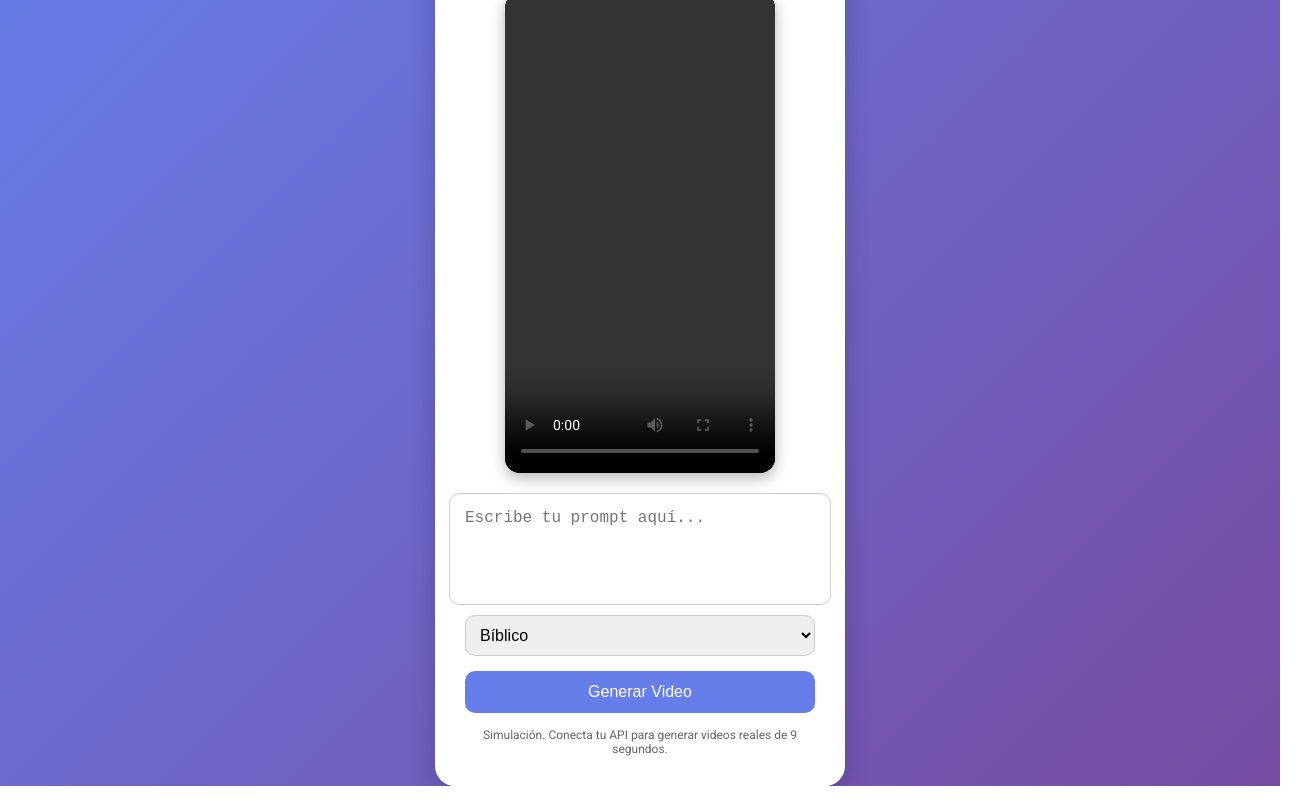
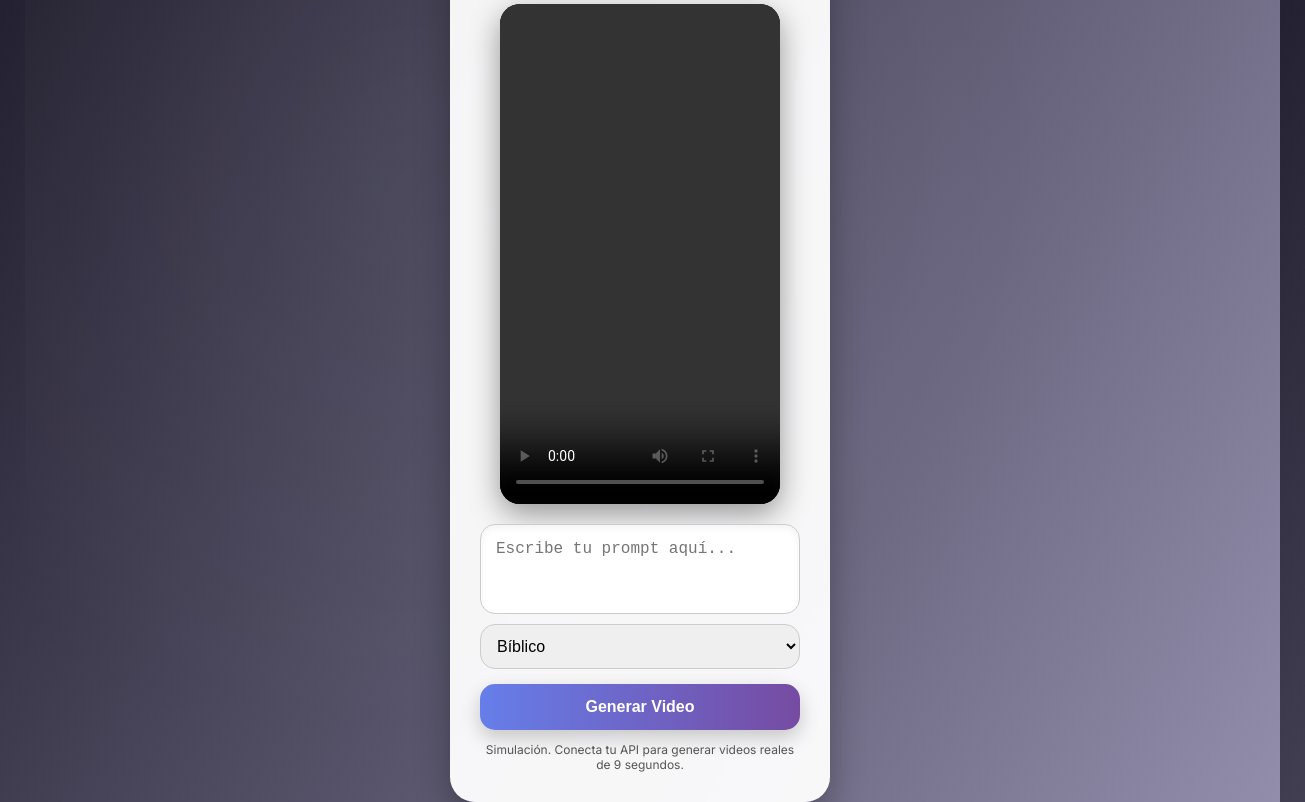
Before and after one commit to johancolombia1996-cmd/Ia, a plain HTML site: page Index.html in a window 1280 px wide. Shown: the part 116-918 px from the top of the page, 1305 px wide, since content can reach past the window. Drawn offline with Linux system fonts and the light colour scheme.

Commit message:
Update Index.html

```diff
--- a/Index.html
+++ b/Index.html
@@ -3,50 +3,140 @@
 <head>
 <meta charset="UTF-8">
 <meta name="viewport" content="width=device-width, initial-scale=1.0">
-<title>Generador de Video AI Vertical</title>
+<title>Generador de Video AI Premium</title>
 <style>
-@import url('https://fonts.googleapis.com/css2?family=Roboto:wght@400;500;700&display=swap');
+@import url('https://fonts.googleapis.com/css2?family=Inter:wght@400;500;700&display=swap');
+
+/* Reset */
+* {margin:0; padding:0; box-sizing:border-box;}
 
 body {
-    font-family: 'Roboto', sans-serif;
-    margin:0; padding:0;
-    background: linear-gradient(135deg,#667eea,#764ba2);
-    display:flex; justify-content:center; align-items:center; min-height:100vh;
+    font-family: 'Inter', sans-serif;
+    display:flex; justify-content:center; align-items:center;
+    min-height:100vh;
+    background: linear-gradient(120deg,#1f1c2c,#928dab);
+    overflow:hidden;
+}
+
+/* Animación sutil del fondo */
+body::before {
+    content:'';
+    position:absolute;
+    top:0; left:0; width:100%; height:100%;
+    background: radial-gradient(circle at 30% 30%, rgba(255,255,255,0.05), transparent 60%);
+    animation: moveBg 20s linear infinite;
+    z-index:0;
+}
+@keyframes moveBg {
+    0% {transform:translate(0,0);}
+    50% {transform:translate(50px,50px);}
+    100% {transform:translate(0,0);}
 }
 
 .container {
-    background:#fff; border-radius:20px; box-shadow:0 10px 25px rgba(0,0,0,0.2);
-    padding:30px; width:350px; max-width:90%; display:flex; flex-direction:column; align-items:center;
+    position:relative;
+    z-index:1;
+    background: rgba(255,255,255,0.95);
+    border-radius:25px;
+    box-shadow: 0 15px 35px rgba(0,0,0,0.3);
+    padding:30px;
+    width:380px;
+    max-width:95%;
+    display:flex; flex-direction:column; align-items:center;
+    transition:0.3s;
 }
 
-h1 {text-align:center;margin-bottom:20px;color:#333;}
+h1 {
+    font-size:1.8rem;
+    font-weight:700;
+    margin-bottom:20px;
+    color:#333;
+    text-align:center;
+}
+
 video {
-    width:100%; max-width:270px; height:480px; border-radius:15px; background:#000; margin-bottom:20px;
-    box-shadow:0 5px 15px rgba(0,0,0,0.3);
+    width:100%;
+    max-width:280px;
+    height:500px;
+    border-radius:20px;
+    background:#000;
+    margin-bottom:20px;
+    box-shadow:0 10px 30px rgba(0,0,0,0.4);
+    transition:0.3s;
 }
 
 textarea {
-    width:100%; height:80px; padding:15px; border-radius:10px; border:1px solid #ccc; font-size:16px;
-    resize:none; margin-bottom:10px;
+    width:100%;
+    height:90px;
+    padding:15px;
+    border-radius:15px;
+    border:1px solid #ccc;
+    font-size:16px;
+    resize:none;
+    margin-bottom:10px;
+    box-shadow: inset 0 3px 8px rgba(0,0,0,0.05);
+    transition:0.3s;
+}
+
+textarea:focus {
+    outline:none;
+    border-color:#667eea;
+    box-shadow:0 0 10px rgba(102,126,234,0.3) inset;
 }
 
 select {
-    width:100%; padding:10px; border-radius:10px; border:1px solid #ccc; margin-bottom:15px; font-size:16px;
+    width:100%;
+    padding:12px;
+    border-radius:15px;
+    border:1px solid #ccc;
+    font-size:16px;
+    margin-bottom:15px;
+    transition:0.3s;
+}
+
+select:focus {
+    outline:none;
+    border-color:#667eea;
+    box-shadow:0 0 10px rgba(102,126,234,0.3);
 }
 
 button {
-    padding:12px 25px; font-size:16px; border:none; border-radius:10px; background:#667eea; color:#fff;
-    cursor:pointer; transition:0.3s; width:100%;
+    padding:14px 25px;
+    font-size:16px;
+    font-weight:600;
+    border:none;
+    border-radius:15px;
+    background: linear-gradient(90deg,#667eea,#764ba2);
+    color:#fff;
+    cursor:pointer;
+    transition:0.4s;
+    width:100%;
+    box-shadow:0 8px 20px rgba(0,0,0,0.2);
 }
 
-button:hover {background:#5a67d8;}
+button:hover {
+    background: linear-gradient(90deg,#5a67d8,#5b3a8c);
+    transform:translateY(-2px);
+    box-shadow:0 12px 25px rgba(0,0,0,0.3);
+}
 
-.footer {margin-top:15px; font-size:12px; color:#666; text-align:center;}
+.footer {
+    margin-top:12px;
+    font-size:12px;
+    color:#555;
+    text-align:center;
+}
+
+@media (max-width:400px){
+    .container{padding:20px;}
+    h1{font-size:1.5rem;}
+    video{height:450px;}
+}
 </style>
 </head>
 <body>
 <div class="container">
-    <h1>Generador de Video AI</h1>
+    <h1>🎬 Generador de Video AI Premium</h1>
     <video id="video" controls></video>
     <textarea id="prompt" placeholder="Escribe tu prompt aquí..."></textarea>
     <select id="estilo">
@@ -70,19 +160,18 @@ document.getElementById('generar').addEventListener('click', () => {
     video.src = '';
     alert(`Generando video de 9 segundos en estilo ${estilo}...`);
 
-    // Simulación de video - reemplaza con tu API real
+    // Simulación - reemplaza con API real
     setTimeout(() => {
-        // Video de ejemplo vertical
         video.src = "https://sample-videos.com/video123/mp4/720/big_buck_bunny_720p_1mb.mp4";
         video.play();
     }, 1500);
 
-    // EJEMPLO para API real:
-    // fetch('https://api.pikalabs.com/v1/generate', {
-    //   method: 'POST',
-    //   headers: {'Content-Type':'application/json','Authorization':'Bearer TU_API_KEY'},
-    //   body: JSON.stringify({prompt: prompt, aspect_ratio:"9:16", duration:9, style: estilo})
-    // }).then(...).then(data => video.src = data.video_url);
+    // Ejemplo API real:
+    // fetch('https://api.pikalabs.com/v1/generate',{
+    //   method:'POST',
+    //   headers:{'Content-Type':'application/json','Authorization':'Bearer TU_API_KEY'},
+    //   body: JSON.stringify({prompt:prompt, aspect_ratio:"9:16", duration:9, style:estilo})
+    // }).then(res=>res.json()).then(data=>video.src=data.video_url)
 });
 </script>
 </body>
```
